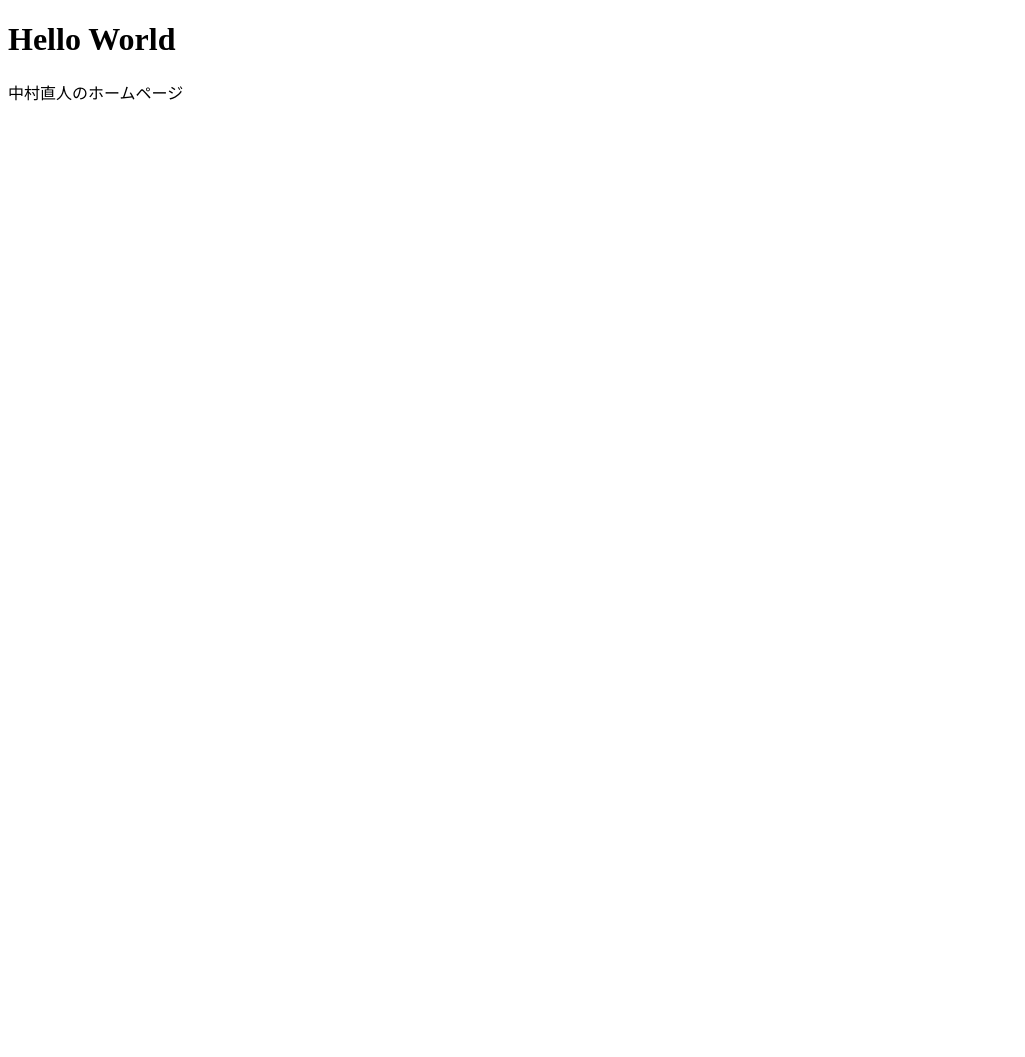
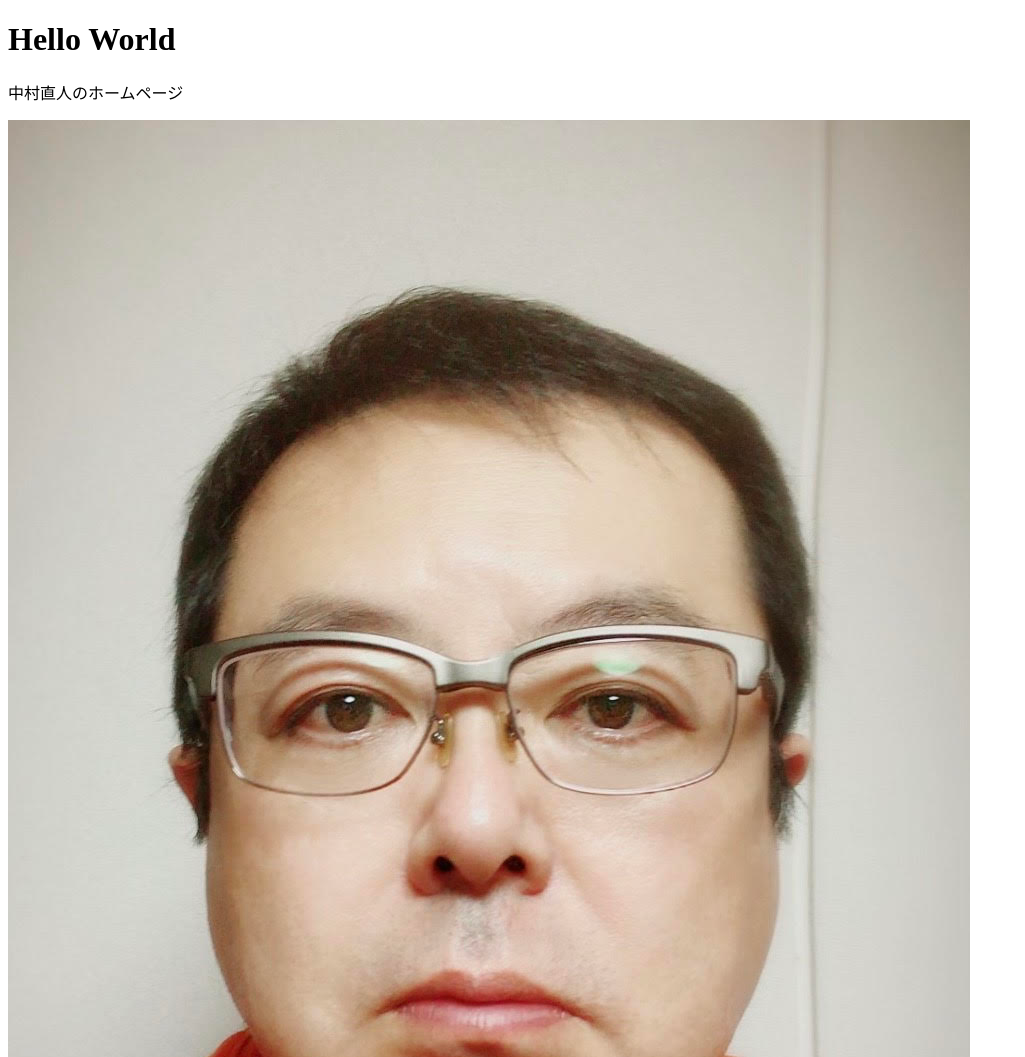
Before and after one commit to SenaEbihara/CITNaotoNakamura.github.io, a plain HTML site: page index.html in a window 1280 px wide. Shown: the top 1057 px of the page, without its empty margins (0-1025 px from the left). Before the commit the page ends 800 px from the top, so only its background shows below. Drawn offline with Linux system fonts and the light colour scheme.

Commit message:
Update index.html

```diff
--- a/index.html
+++ b/index.html
@@ -7,6 +7,6 @@
 <body>
     <h1>Hello World</h1>
     <p>中村直人のホームページ</p>
-    <img = "nakamura.jpg">
+    <img src= "nakamura.jpg">
 </body>
 </html>
```
